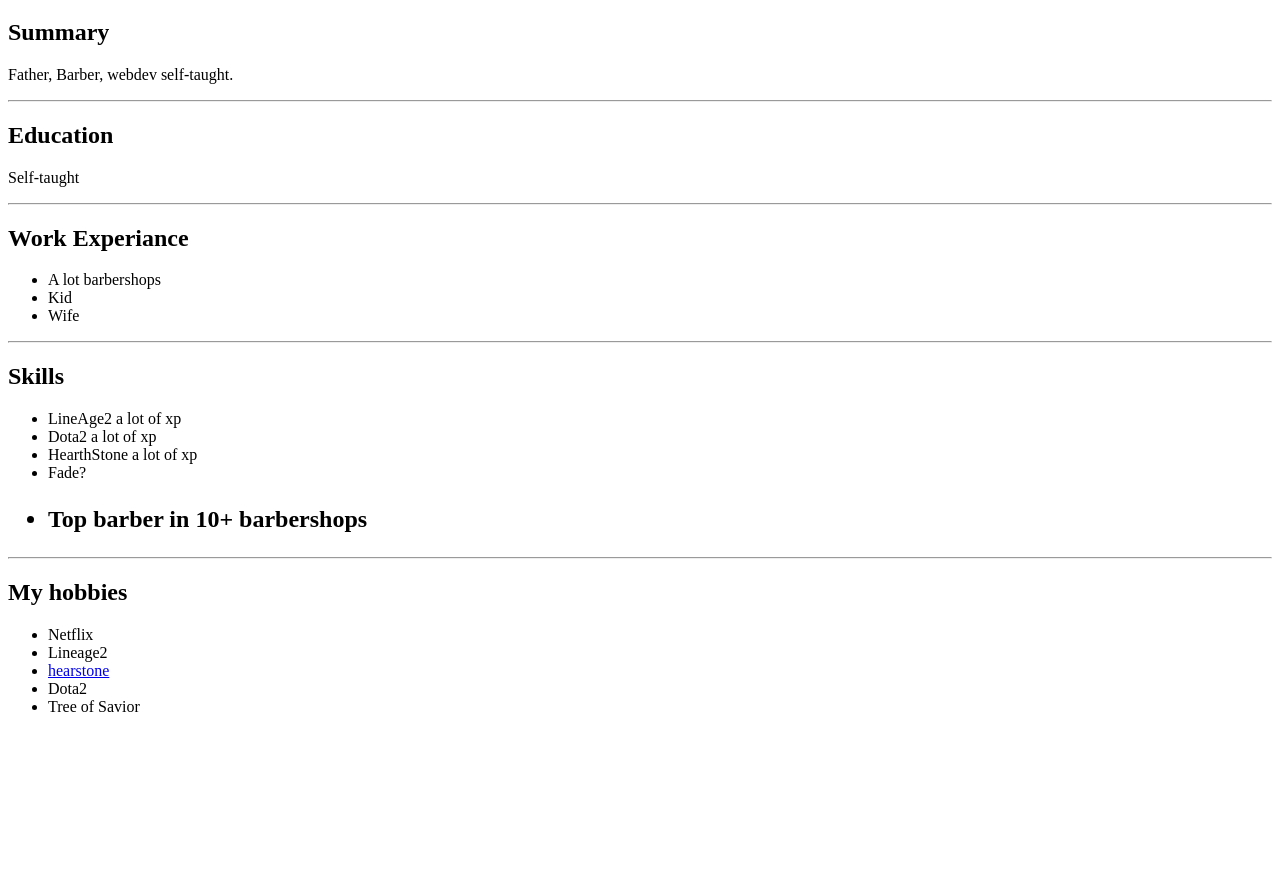
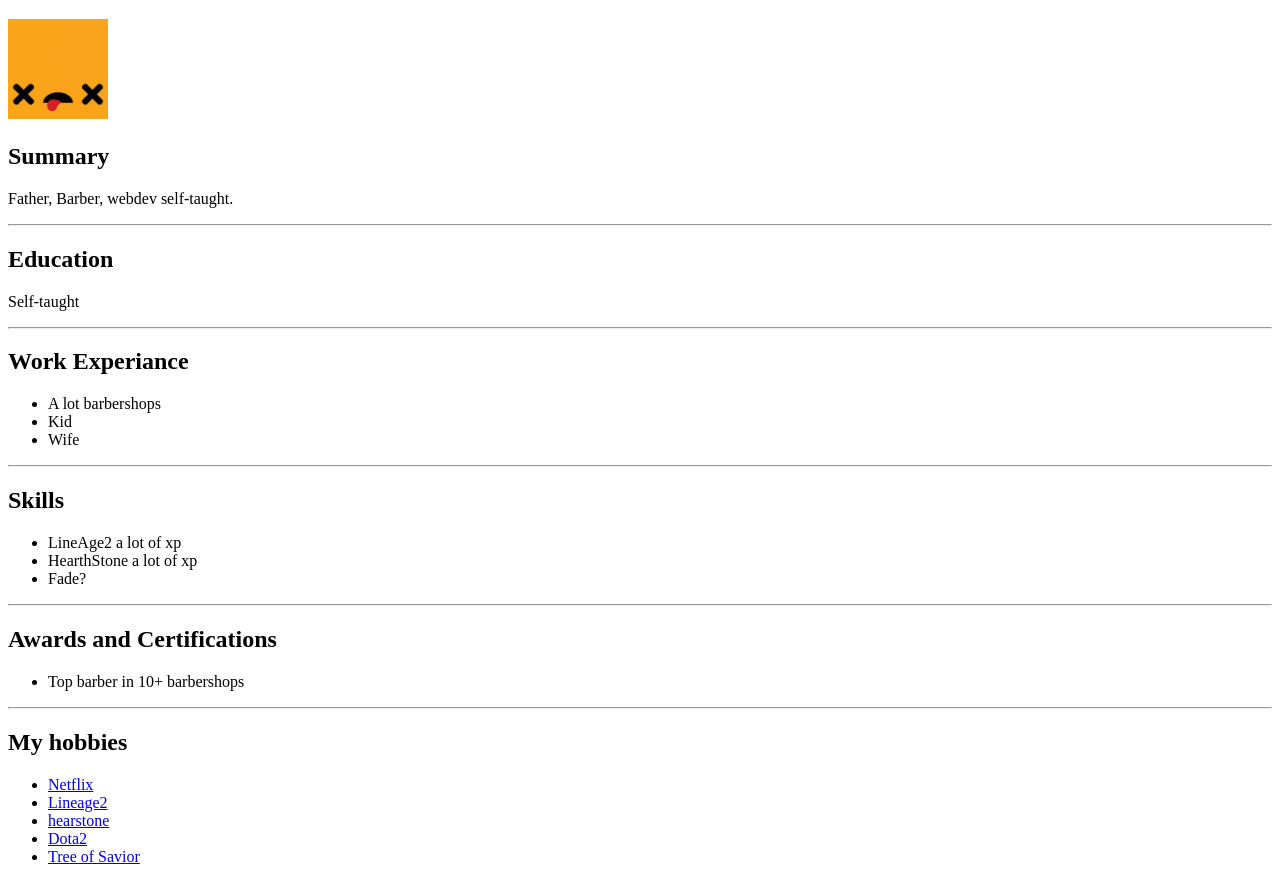
Before and after one commit to EnterTheGungeon/capstone, a plain HTML site: page index.html in a window 1280 px wide. Shown: the part 61-943 px from the top of the page. Before the commit the page ends 800 px from the top, so only its background shows below. Drawn offline with Linux system fonts and the light colour scheme.

Commit message:
img added

```diff
--- a/index.html
+++ b/index.html
@@ -7,6 +7,7 @@
 </head>
 <body>
     <h1>Fortune Seeker</h1>
+    <img src="./etg.avif" style="height: 100px;">
     <h2>Summary</h2>
         <p>Father, Barber, webdev self-taught.</p>
     <hr/>
@@ -23,23 +24,24 @@
     <h2>Skills</h2>
     <ul>
         <li>LineAge2 a lot of xp</li>
-        <li>Dota2 a lot of xp</li>
         <li>HearthStone a lot of xp</li>
         <li>Fade?</li>
     </ul>
-    <h2>
-        <ul>
+    <hr/>
+    <h2>Awards and Certifications
+
+    </h2>
+    <ul>
             <li>Top barber in 10+ barbershops</li>
         </ul>
-    </h2>
     <hr/>
     <h2>My hobbies</h2>
     <ul>
-        <li><a href="https://www.netflix.com/ca/"></a>Netflix</li>
-        <li><a href="https://na-lineage2.plaync.com/en-us/index?redirect=false"></a>Lineage2</li>
+        <li><a href="https://www.netflix.com/ca/">Netflix</a></li>
+        <li><a href="https://na-lineage2.plaync.com/en-us/index?redirect=false">Lineage2</a></li>
         <li><a href="https://hearthstone.blizzard.com/en-us">hearstone</a></li>
-        <li><a href="https://www.dota2.com/home"></a>Dota2</li>
-        <li><a href="https://treeofsavior.com/page/main/"></a>Tree of Savior</li>
+        <li><a href="https://www.dota2.com/home">Dota2</a></li>
+        <li><a href="https://treeofsavior.com/page/main/">Tree of Savior</a></li>
     </ul>
 </body>
 </html>
```
Also changed, not shown: etg.avif (added).
